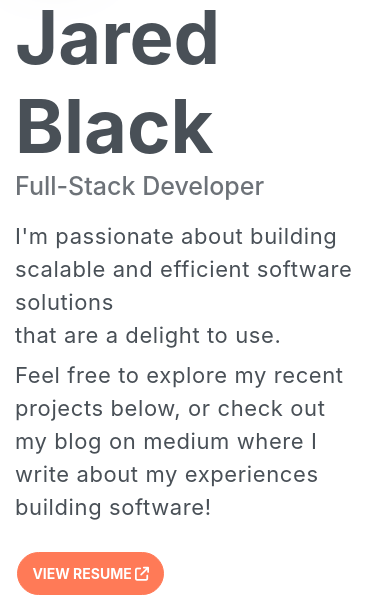
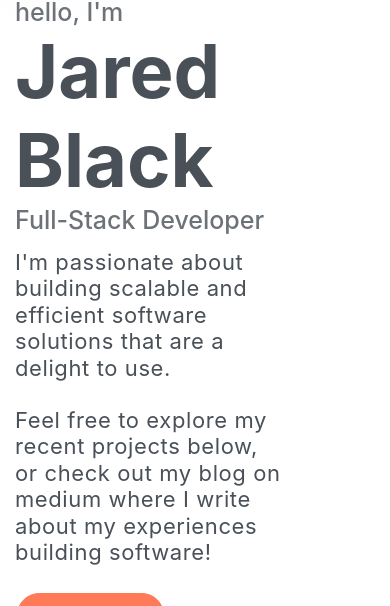
Before and after one commit to jaredblackjcb/jaredblackjcb.github.io, a plain HTML site: page index.html in a window 390 px wide. Shown: the part 85-691 px from the top of the page. Drawn offline with Linux system fonts and the light colour scheme.

Commit message:
Mobile responsiveness

```diff
--- a/index.html
+++ b/index.html
@@ -66,6 +66,7 @@
     <!-- End of page navibation -->
 
     <!-- Page Header -->
+    <section class="mt-2">
       <header class="header" id="about">
         <div class="container">
           <div class="infos">
@@ -73,16 +74,22 @@
             <h6 class="title">Jared Black</h6>
             <h6 class="subtitle">Full-Stack Developer</h6>
             <br />
+            <div class="w-75 w-md-auto">
               <p>
-            I'm passionate about building scalable and efficient software solutions<br />
-            that are a delight to use.
+                I'm passionate about building scalable and efficient software solutions that are a delight to use.<br />
               </p>
+              <br />
               <p>
-            Feel free to explore my recent projects below, or check out <br />
-            my blog on medium where I write about my experiences building software!
+                Feel free to explore my recent projects below, or check out my blog on medium where I write about my
+                experiences building software!
               </p>
+            </div>
+
             <div class="buttons pt-3">
-            <a class="btn btn-primary rounded" href="assets/documents/Jared%20Black_Resume_June2023.pdf" target="_blank"
+              <a
+                class="btn btn-primary rounded"
+                href="assets/documents/Jared%20Black_Resume_June2023.pdf"
+                target="_blank"
                 >VIEW RESUME <i class="fa-solid fa-arrow-up-right-from-square"></i
               ></a>
               <!-- <button class="btn btn-dark rounded">DOWNLOAD CV</button> -->
@@ -99,6 +106,8 @@
         </div> -->
         </div>
       </header>
+    </section>
+
     <!-- End of Page Header -->
 
     <!-- About section -->
```
Also changed, not shown: assets/css/steller.css. Lines whose indentation alone changed are shown as unchanged.
